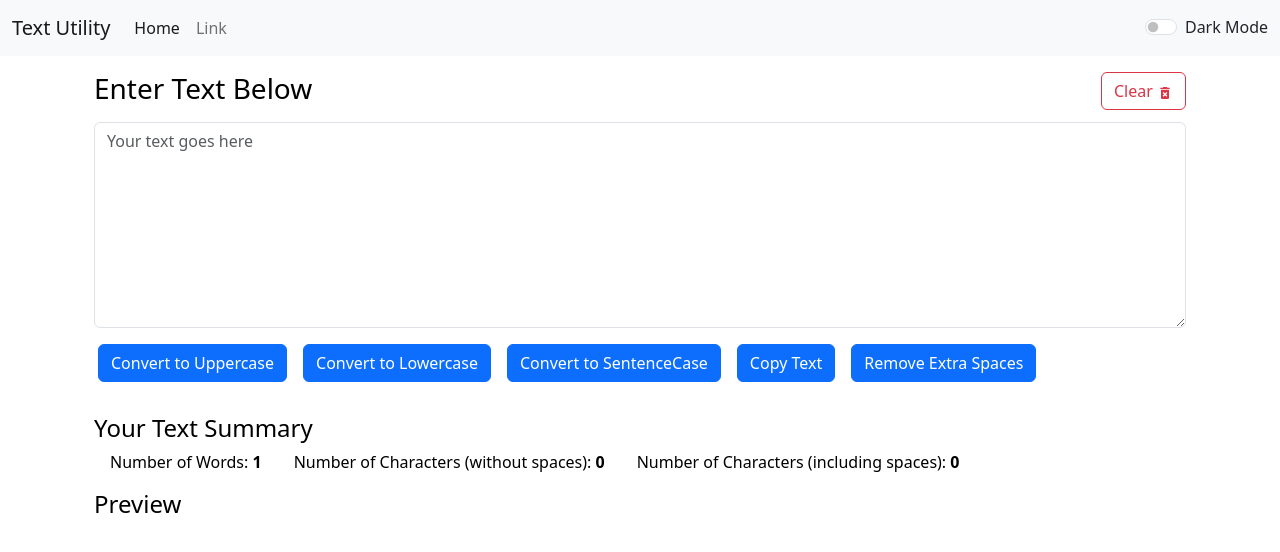
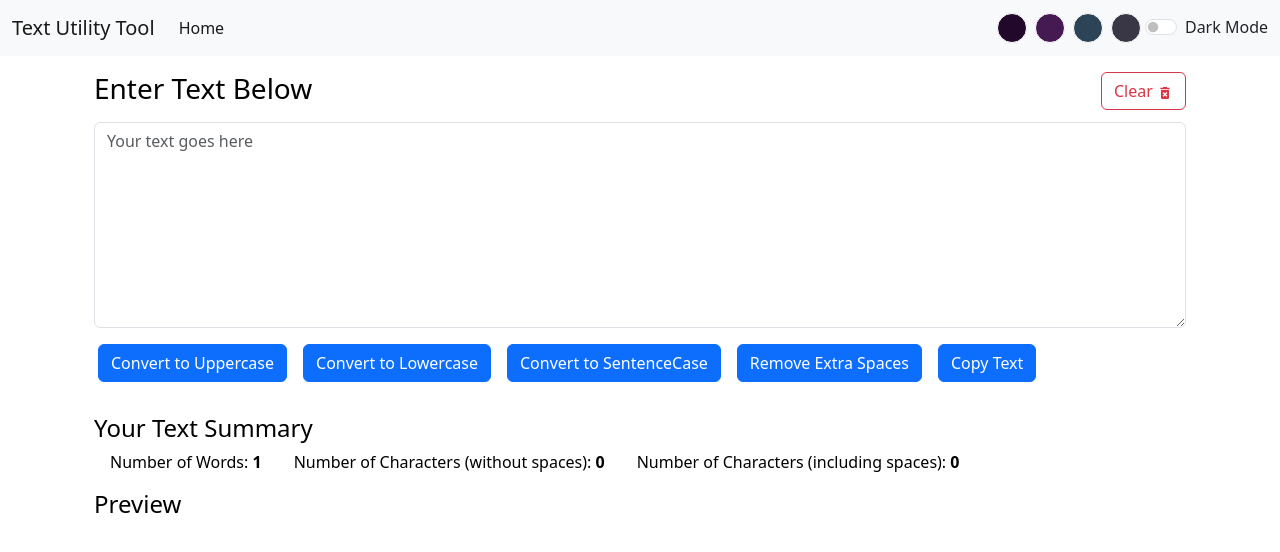
Before and after one commit to itsmeshashank13/text-utils, a React (Create React App) app: page / in a window 1280 px wide. Shown: the top 552 px of the page. Built offline with nearby package versions, Linux system fonts and the light colour scheme.

Commit message:
created custom color darkMode

```diff
--- a/public/index.html
+++ b/public/index.html
@@ -5,7 +5,10 @@
     <link rel="icon" href="%PUBLIC_URL%/favicon.ico" />
     <meta name="viewport" content="width=device-width, initial-scale=1" />
     <meta name="theme-color" content="#000000" />
-    <link rel="apple-touch-icon" href="%PUBLIC_URL%/logo192.png" />
+    <meta
+      name="description"
+      content="Text Utility Tool, a versatile web application that offers a range of text manipulation features. Easily convert text to uppercase or lowercase, capitalize sentences, remove extra spaces, and more. Seamlessly switch between light and dark modes for a personalized reading experience. Effortlessly enhance your text editing with this user-friendly and efficient utility."
+    />
     <!-- Bootstrap CSS -->
     <link rel="stylesheet" href="https://cdn.jsdelivr.net/npm/bootstrap@5.0.2/dist/css/bootstrap.min.css">
 
--- a/src/App.js
+++ b/src/App.js
@@ -1,6 +1,6 @@
 import React, { useState } from 'react';
-import { toast } from "react-toastify";
-import "react-toastify/dist/ReactToastify.css";
+// import { toast } from "react-toastify";
+// import "react-toastify/dist/ReactToastify.css";
 // import AboutUs from './components/AboutUs';
 import Navbar from './components/Navbar';
 import Textform from './components/Textform';
@@ -11,6 +11,7 @@ function App() {
 
   const [mode, setMode] = useState('light');
   const [alert, setAlert] = useState(null);
+  const [customColor, setCustomColor] = useState('light');
 
   const showAlert = (message, type)=> {
     setAlert({
@@ -19,28 +20,44 @@ function App() {
     })
     setTimeout(()=> {
       setAlert(null);
-    }, 2000);
+    }, 1200);
   }
 
 
-  const toggleMode = ()=> {
-    if (mode === "light"){
-      setMode('dark');
-      document.body.style.backgroundColor = "rgb(22 21 43)";
-      showAlert("dark mode enabled");
+  // const toggleMode = ()=> {
+  //   if (mode === "light"){
+  //     setMode('dark');
+  //     document.body.style.backgroundColor = "rgb(22 21 43)";
+  //     showAlert("dark mode enabled");
+  //   } else {
+  //     setMode('light');
+  //     document.body.style.backgroundColor = "white";
+  //     showAlert("light mode enabled");
+  //   }
+  // };
+
+  const toggleMode = (newColor)=> {
+    setMode(newColor === 'light' ? 'light' : 'dark');
+    document.body.style.backgroundColor = newColor;
+    if (newColor === 'light') {
+      showAlert("light mode enabled");
     } else {
-      setMode('light');
-      document.body.style.backgroundColor = "white";
-      showAlert("light mode enabled");
+      showAlert("Dark mode enabled");
     }
   };
 
+
+  const handleColorChange = (newColor)=> {
+    setCustomColor(newColor);
+  };
+
+
   return (
     <>
-      <Navbar title="Text Utility" mode={mode} toggleMode={toggleMode} />
+      <Navbar title="Text Utility Tool" mode={mode} toggleMode={toggleMode} handleColorChange={handleColorChange}/>
       <Alert alert={alert} />
-      <div className="container my-3">
-        <Textform heading="Enter Text Below" showAlert={showAlert} mode={mode}/>
+      <div className="container my-3" style={{ backgroundColor: customColor, color: "white"}}>
+        <Textform heading="Enter Text Below" showAlert={showAlert} mode={mode} customColor={customColor}/>
         {/* <AboutUs /> */}
       </div>
     </>
--- a/src/components/Alert.jsx
+++ b/src/components/Alert.jsx
@@ -9,7 +9,7 @@ function Alert(props) {
   return (
     props.alert && <div class={`alert alert-success alert-dismissible fade show`} role="alert">
     {capitalize(props.alert.message)}
-  </div>
+    </div>
   );
 }
 
--- a/src/components/Navbar.jsx
+++ b/src/components/Navbar.jsx
@@ -1,7 +1,18 @@
 import React from "react";
 
+export default function Navbar(props) {
 
-export default function Navbar(props) {
+  const colorPalettes = [
+    "#22092C",
+    "#451952",
+    "#2D4356",
+    "#393646"
+  ]
+
+  const handleColorChange = (index)=> {
+    const customColor = colorPalettes[index];
+    props.toggleMode(customColor);
+  }
 
   return (
     <>
@@ -10,7 +21,7 @@ export default function Navbar(props) {
           <a className="navbar-brand" href="/">
             {props.title}
           </a>
-          <button
+          {/* <button
             className="navbar-toggler"
             type="button"
             data-bs-toggle="collapse"
@@ -20,7 +31,7 @@ export default function Navbar(props) {
             aria-label="Toggle navigation"
           >
             <span className="navbar-toggler-icon"></span>
-          </button>
+          </button> */}
           <div className="collapse navbar-collapse" id="navbarSupportedContent">
             <ul className="navbar-nav me-auto mb-2 mb-lg-0">
               <li className="nav-item">
@@ -28,11 +39,11 @@ export default function Navbar(props) {
                   Home
                 </a>
               </li>
-              <li className="nav-item">
+              {/* <li className="nav-item">
                 <a className="nav-link" href="/">
                   Link
                 </a>
-              </li>
+              </li> */}
             </ul>
             {/* <form className="d-flex" role="search">
               <input
@@ -45,9 +56,27 @@ export default function Navbar(props) {
                 Search
               </button>
             </form> */}
+            <div className="d-flex align-items-center">
+              {colorPalettes.map((color, index)=> (
+                <button
+                  key={index}
+                  className={`btn rounded-circle mx-1`}
+                  style={{
+                    backgroundColor: color,
+                    width: "30px",
+                    height: "30px",
+                    padding: "6px 0px",
+                    textAlign: "center",
+                    fontSize: "12px",
+                    border: "1px solid #ffffff"
+                  }}
+                  onClick={() => handleColorChange(index)}
+                />
+              ))}
+            </div>
             <div className={`form-check form-switch text-${props.mode === 'light'?'dark':'light'}`}>
+              <label className="form-check-label" htmlFor="flexSwitchCheckDefault">Dark Mode</label>
               <input className="form-check-input" type="checkbox" onClick={props.toggleMode} role="switch" id="flexSwitchCheckDefault" />
-              <label className="form-check-label" htmlFor="flexSwitchCheckDefault">Dark Mode</label>
             </div>
           </div>
         </div>
--- a/src/components/Textform.jsx
+++ b/src/components/Textform.jsx
@@ -84,11 +84,11 @@ export default function Textform(props) {
       <button className="btn btn-primary mx-3" onClick={handleCapitalizeClick}>
         Convert to SentenceCase
       </button>
-      <button className="btn btn-primary" onClick={handleCopy}>
+      <button className="btn btn-primary" onClick={handleExtraSpaces}>
+        Remove Extra Spaces
+      </button>
+      <button className="btn btn-primary mx-3" onClick={handleCopy}>
         Copy Text
-      </button>
-      <button className="btn btn-primary mx-3" onClick={handleExtraSpaces}>
-        Remove Extra Spaces
       </button>
       <div className="container my-3" style={{color: props.mode==='dark'?'white':'black'}}>
         <h4>Your Text Summary</h4>
```
